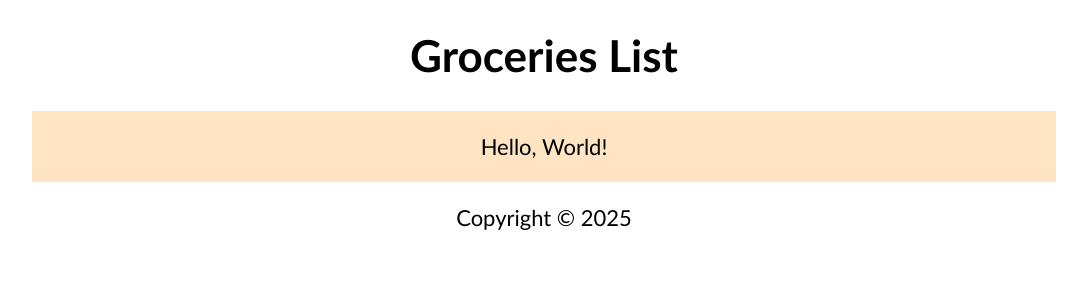
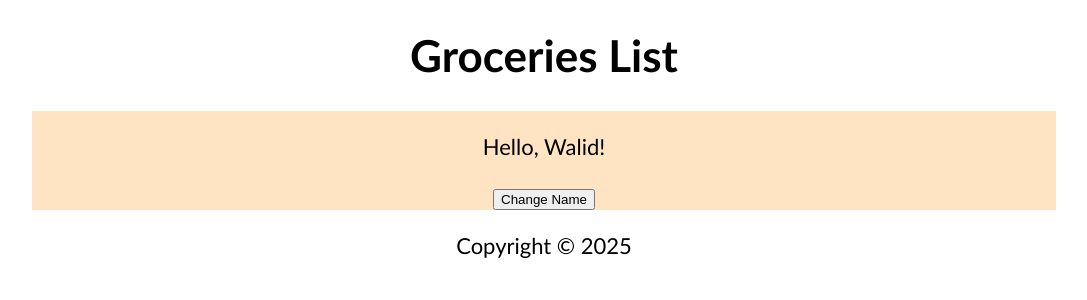
Before and after one commit to walidelbourdiney/1st-app, a React (Create React App) app: page / in a window 1280 px wide. Shown: the top 300 px of the page, without its empty margins (96-1183 px from the left). Built offline with nearby package versions, Linux system fonts and the light colour scheme.

Commit message:
add useState hook

```diff
--- a/src/Content.js
+++ b/src/Content.js
@@ -1,13 +1,20 @@
 import React from "react";
 import "./Content.css";
+import { useState } from "react";
 
 const Content = () => {
-  const audience = ["Walid", "Ali", "World"];
-  const int = Math.floor(Math.random() * 3);
-  const name = audience[int];
+  const [name, setName] = useState("Walid");
+
+  const handleChange = () => {
+    const audience = ["Walid", "Ali", "World"];
+    const int = Math.floor(Math.random() * 3);
+    setName(audience[int]);
+  };
+
   return (
     <main>
       <p>Hello, {name}!</p>
+      <button onClick={handleChange}>Change Name</button>
     </main>
   );
 };
```
